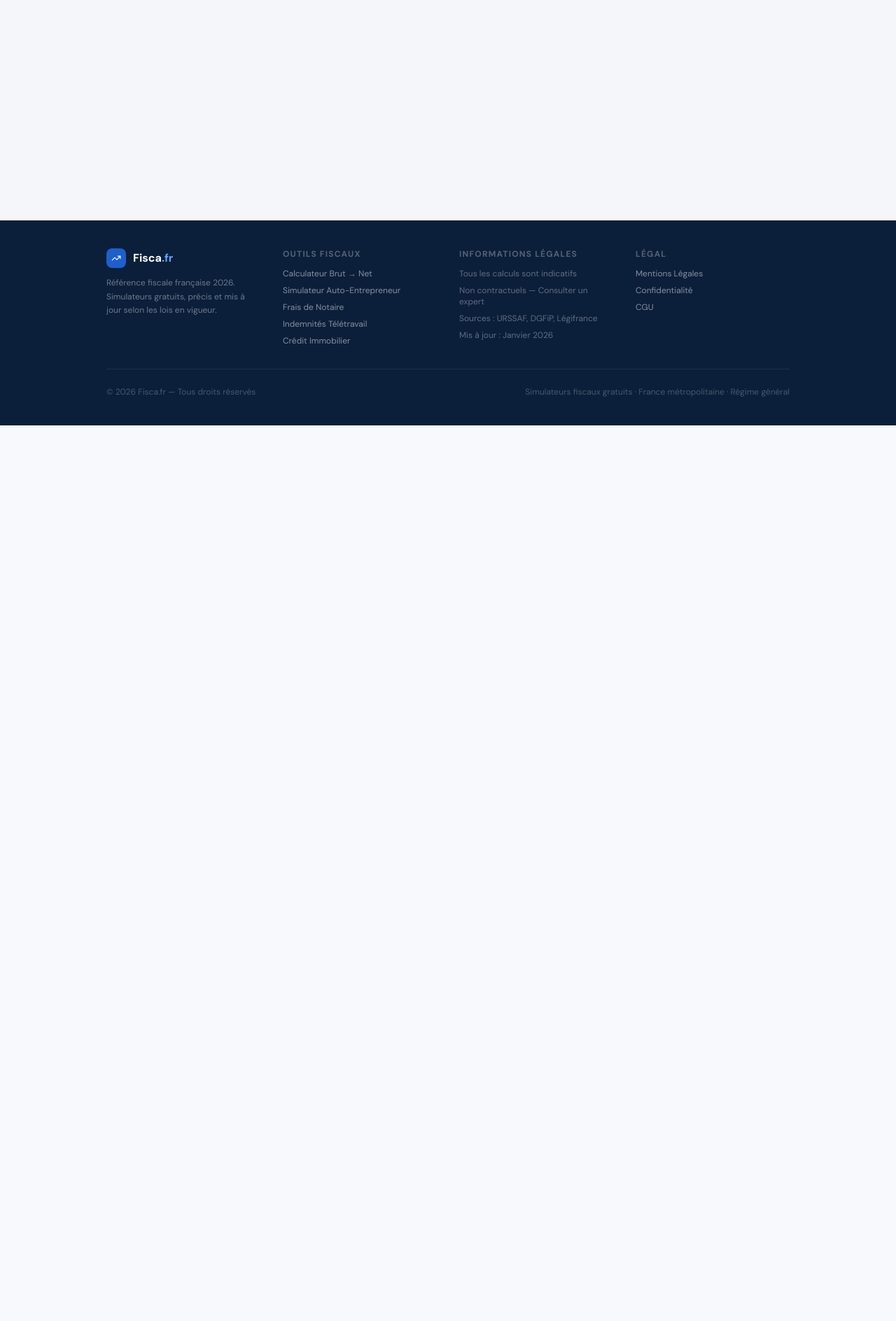
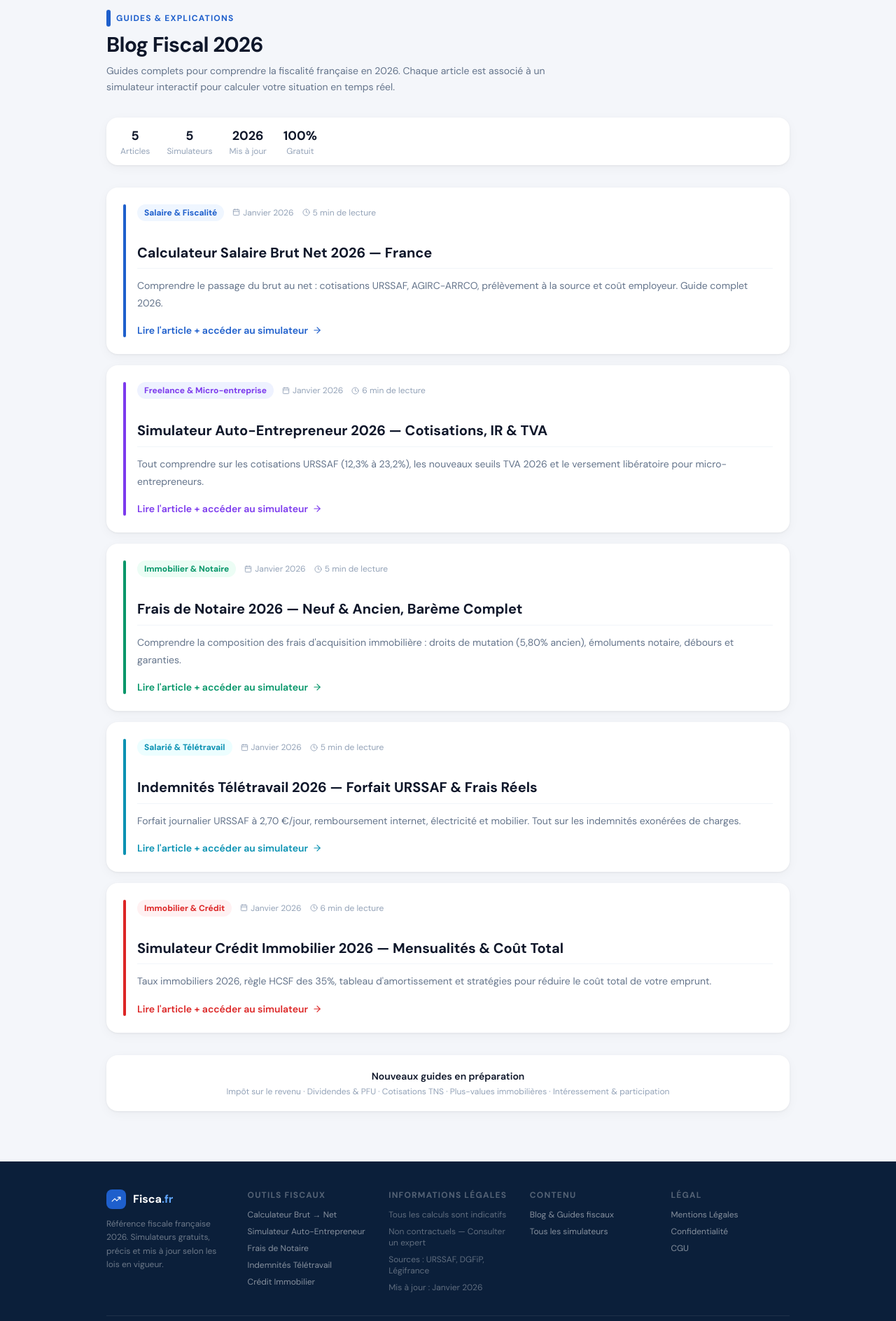
Before and after one commit to MouadOuagag/fisca-fr, a React (Vite) app: page /blog in a window 1280 px wide. Shown: the part 192-2080 px from the top of the page at 70% size. Before the commit the page ends 800 px from the top, so only its background shows below. Built offline with nearby package versions, Linux system fonts and the light colour scheme.

Commit message:
feat: page blog /blog + lien footer + liste 5 articles

```diff
--- a/src/App.jsx
+++ b/src/App.jsx
@@ -6,6 +6,7 @@ import AutoEntrepreneurArticle from './pages/blog/AutoEntrepreneurArticle'
 import FraisNotaireArticle from './pages/blog/FraisNotaireArticle'
 import TeletravailArticle from './pages/blog/TeletravailArticle'
 import CreditArticle from './pages/blog/CreditArticle'
+import BlogIndex from './pages/blog/BlogIndex'
 import MentionsLegales from './pages/legal/MentionsLegales'
 import Confidentialite from './pages/legal/Confidentialite'
 import CGU from './pages/legal/CGU'
@@ -21,6 +22,7 @@ export default function App() {
           <Route path="/frais-notaire"              element={<FraisNotaireArticle />} />
           <Route path="/teletravail"                element={<TeletravailArticle />} />
           <Route path="/credit"                     element={<CreditArticle />} />
+          <Route path="/blog"                        element={<BlogIndex />} />
           <Route path="/mentions-legales"           element={<MentionsLegales />} />
           <Route path="/politique-confidentialite"  element={<Confidentialite />} />
           <Route path="/cgu"                        element={<CGU />} />
--- a/src/components/layout/Footer.jsx
+++ b/src/components/layout/Footer.jsx
@@ -13,7 +13,7 @@ export default function Footer() {
   return (
     <footer style={{ background: '#0B1F3A', marginTop: '3rem' }}>
       <div className="max-w-5xl mx-auto px-4 lg:px-6 py-10">
-        <div className="grid grid-cols-1 sm:grid-cols-4 gap-8 mb-8">
+        <div className="grid grid-cols-1 sm:grid-cols-5 gap-8 mb-8">
 
           {/* Brand */}
           <div>
@@ -65,6 +65,28 @@ export default function Footer() {
             </div>
           </div>
 
+          {/* Contenu / Blog */}
+          <div>
+            <p className="text-xs font-bold uppercase tracking-widest mb-3"
+              style={{ color: 'rgba(255,255,255,0.3)' }}>Contenu</p>
+            <div className="space-y-2">
+              <NavLink to="/blog"
+                className="block text-xs transition-colors"
+                style={{ color: 'rgba(255,255,255,0.5)' }}
+                onMouseEnter={e => e.target.style.color = 'white'}
+                onMouseLeave={e => e.target.style.color = 'rgba(255,255,255,0.5)'}>
+                Blog & Guides fiscaux
+              </NavLink>
+              <NavLink to="/blog"
+                className="block text-xs transition-colors"
+                style={{ color: 'rgba(255,255,255,0.5)' }}
+                onMouseEnter={e => e.target.style.color = 'white'}
+                onMouseLeave={e => e.target.style.color = 'rgba(255,255,255,0.5)'}>
+                Tous les simulateurs
+              </NavLink>
+            </div>
+          </div>
+
           {/* Légal links */}
           <div>
             <p className="text-xs font-bold uppercase tracking-widest mb-3"
--- /dev/null
+++ b/src/pages/blog/BlogIndex.jsx
@@ -0,0 +1,185 @@
+import { useNavigate } from 'react-router-dom'
+import SEOHead from '../../components/seo/SEOHead'
+import { Calendar, Clock, ArrowRight } from 'lucide-react'
+
+const CARD_SHADOW = '0 1px 3px rgba(0,0,0,0.06), 0 4px 16px rgba(0,0,0,0.04)'
+
+const articles = [
+  {
+    to: '/brut-net',
+    title: 'Calculateur Salaire Brut Net 2026 — France',
+    description: 'Comprendre le passage du brut au net : cotisations URSSAF, AGIRC-ARRCO, prélèvement à la source et coût employeur. Guide complet 2026.',
+    date: 'Janvier 2026',
+    readTime: '5 min',
+    tag: 'Salaire & Fiscalité',
+    color: '#1E5FCC',
+    bg: '#EFF6FF',
+  },
+  {
+    to: '/auto-entrepreneur',
+    title: 'Simulateur Auto-Entrepreneur 2026 — Cotisations, IR & TVA',
+    description: "Tout comprendre sur les cotisations URSSAF (12,3% à 23,2%), les nouveaux seuils TVA 2026 et le versement libératoire pour micro-entrepreneurs.",
+    date: 'Janvier 2026',
+    readTime: '6 min',
+    tag: 'Freelance & Micro-entreprise',
+    color: '#7C3AED',
+    bg: '#EEF2FF',
+  },
+  {
+    to: '/frais-notaire',
+    title: 'Frais de Notaire 2026 — Neuf & Ancien, Barème Complet',
+    description: "Comprendre la composition des frais d'acquisition immobilière : droits de mutation (5,80% ancien), émoluments notaire, débours et garanties.",
+    date: 'Janvier 2026',
+    readTime: '5 min',
+    tag: 'Immobilier & Notaire',
+    color: '#059669',
+    bg: '#ECFDF5',
+  },
+  {
+    to: '/teletravail',
+    title: 'Indemnités Télétravail 2026 — Forfait URSSAF & Frais Réels',
+    description: 'Forfait journalier URSSAF à 2,70 €/jour, remboursement internet, électricité et mobilier. Tout sur les indemnités exonérées de charges.',
+    date: 'Janvier 2026',
+    readTime: '5 min',
+    tag: 'Salarié & Télétravail',
+    color: '#0891B2',
+    bg: '#ECFEFF',
+  },
+  {
+    to: '/credit',
+    title: 'Simulateur Crédit Immobilier 2026 — Mensualités & Coût Total',
+    description: "Taux immobiliers 2026, règle HCSF des 35%, tableau d'amortissement et stratégies pour réduire le coût total de votre emprunt.",
+    date: 'Janvier 2026',
+    readTime: '6 min',
+    tag: 'Immobilier & Crédit',
+    color: '#DC2626',
+    bg: '#FFF1F2',
+  },
+]
+
+export default function BlogIndex() {
+  const navigate = useNavigate()
+
+  return (
+    <div>
+      <SEOHead
+        title="Blog Fiscal — Guides & Explications 2026"
+        description="Guides fiscaux gratuits pour la France : salaire brut net, auto-entrepreneur, frais de notaire, télétravail et crédit immobilier. Explications claires et à jour."
+        canonical="/blog"
+        schema={{
+          "@context": "https://schema.org",
+          "@type": "Blog",
+          "name": "Blog Fisca.fr",
+          "description": "Guides fiscaux français 2026",
+          "url": "https://fisca.fr/blog",
+          "publisher": {
+            "@type": "Organization",
+            "name": "Fisca.fr",
+            "url": "https://fisca.fr"
+          }
+        }}
+      />
+
+      {/* Header */}
+      <div className="mb-8">
+        <div className="flex items-center gap-2 mb-2">
+          <div className="w-1.5 h-6 rounded-full" style={{ background: '#1E5FCC' }} />
+          <span className="text-xs font-bold uppercase tracking-widest"
+            style={{ color: '#1E5FCC' }}>Guides & Explications</span>
+        </div>
+        <h1 className="text-2xl sm:text-3xl font-bold tracking-tight"
+          style={{ color: '#0F172A' }}>
+          Blog Fiscal 2026
+        </h1>
+        <p className="text-sm mt-2 max-w-2xl leading-relaxed"
+          style={{ color: '#64748B' }}>
+          Guides complets pour comprendre la fiscalité française en 2026.
+          Chaque article est associé à un simulateur interactif pour calculer
+          votre situation en temps réel.
+        </p>
+      </div>
+
+      {/* Stats bar */}
+      <div className="flex items-center gap-6 mb-8 px-5 py-3 rounded-2xl"
+        style={{ background: 'white', boxShadow: CARD_SHADOW }}>
+        {[
+          { value: '5', label: 'Articles' },
+          { value: '5', label: 'Simulateurs' },
+          { value: '2026', label: 'Mis à jour' },
+          { value: '100%', label: 'Gratuit' },
+        ].map(({ value, label }) => (
+          <div key={label} className="text-center">
+            <p className="text-lg font-bold" style={{ color: '#0F172A' }}>{value}</p>
+            <p className="text-xs" style={{ color: '#94A3B8' }}>{label}</p>
+          </div>
+        ))}
+      </div>
+
+      {/* Articles list */}
+      <div className="space-y-4">
+        {articles.map(({ to, title, description, date, readTime, tag, color, bg }) => (
+          <article key={to}
+            onClick={() => navigate(to)}
+            className="rounded-2xl p-5 sm:p-6 cursor-pointer transition-all hover:scale-[1.005]"
+            style={{ background: 'white', boxShadow: CARD_SHADOW }}>
+            <div className="flex flex-col sm:flex-row sm:items-start gap-4">
+
+              {/* Tag color bar */}
+              <div className="hidden sm:block w-1 self-stretch rounded-full flex-shrink-0"
+                style={{ background: color }} />
+
+              <div className="flex-1">
+                {/* Meta */}
+                <div className="flex items-center gap-3 flex-wrap mb-2">
+                  <span className="text-xs font-bold px-2.5 py-1 rounded-full"
+                    style={{ background: bg, color }}>
+                    {tag}
+                  </span>
+                  <span className="flex items-center gap-1 text-xs"
+                    style={{ color: '#94A3B8' }}>
+                    <Calendar size={11} /> {date}
+                  </span>
+                  <span className="flex items-center gap-1 text-xs"
+                    style={{ color: '#94A3B8' }}>
+                    <Clock size={11} /> {readTime} de lecture
+                  </span>
+                </div>
+
+                {/* Title */}
+                <h2 className="text-base sm:text-lg font-bold mb-2 leading-snug"
+                  style={{ color: '#0F172A' }}>
+                  {title}
+                </h2>
+
+                {/* Description */}
+                <p className="text-sm leading-relaxed mb-4"
+                  style={{ color: '#64748B' }}>
+                  {description}
+                </p>
+
+                {/* CTA */}
+                <div className="flex items-center gap-1.5 text-sm font-semibold"
+                  style={{ color }}>
+                  Lire l'article + accéder au simulateur
+                  <ArrowRight size={14} />
+                </div>
+              </div>
+            </div>
+          </article>
+        ))}
+      </div>
+
+      {/* Bottom note */}
+      <div className="mt-8 rounded-2xl p-5 text-center"
+        style={{ background: 'white', boxShadow: CARD_SHADOW }}>
+        <p className="text-sm font-semibold mb-1" style={{ color: '#0F172A' }}>
+          Nouveaux guides en préparation
+        </p>
+        <p className="text-xs" style={{ color: '#94A3B8' }}>
+          Impôt sur le revenu · Dividendes & PFU · Cotisations TNS ·
+          Plus-values immobilières · Intéressement & participation
+        </p>
+      </div>
+    </div>
+  )
+}
```
